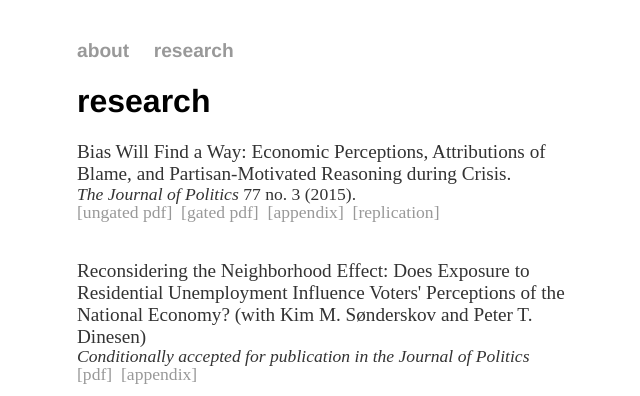
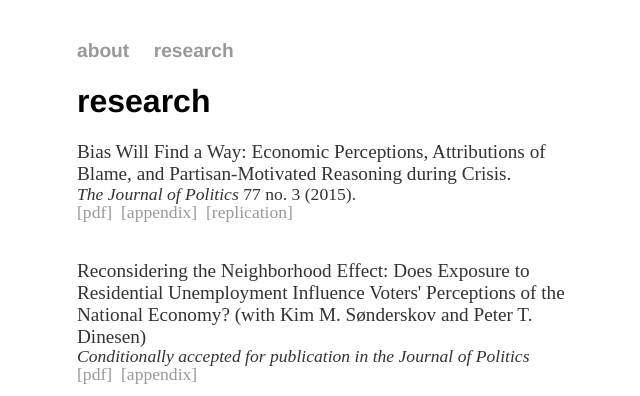
Before and after one commit to mbisgaard/mbisgaard.github.io, a Jekyll site: the page built from research/index.html, in a window 1280 px wide. Shown: the top 396 px of the page, without its empty margins (307-947 px from the left). Built offline with Jekyll 4.4.1, drawn with Linux system fonts in a browser that asks for light colours.

Commit message:
Update index.html

```diff
--- a/research/index.html
+++ b/research/index.html
@@ -7,9 +7,8 @@
 
 	<pentry>Bias Will Find a Way: Economic Perceptions, Attributions of Blame, and Partisan-Motivated Reasoning during Crisis.</pentry>
 	<p1><br><i>The Journal of Politics</i> 77 no. 3 (2015).
-	<br><a href="https://www.dropbox.com/s/9evclz1cfxld75f/econ-partisan-bias-MBC.pdf?dl=0">[ungated pdf]
-	&nbsp;<a href="http://www.jstor.org/stable/10.1086/681591">[gated pdf]</a>
-	&nbsp;<a href="https://www.dropbox.com/s/16g3y7lgwp2xcav/econ-partisan-bias-MBC-APPENDIX.pdf?dl=0">[appendix]</a>
+	<br><a href="http://www.jstor.org/stable/10.1086/681591">[pdf]</a>
+	&nbsp;<a href="http://www.jstor.org/stable/suppl/10.1086/681591/suppl_file/140619Appendix.pdf">[appendix]</a>
 	&nbsp;<a href="https://thedata.harvard.edu/dvn/dv/jop/faces/study/StudyPage.xhtml?globalId=doi:10.7910/DVN/29379&studyListingIndex=0_ad3355ece9f2b4f3a1b6f61a572f">[replication]</a></p1><br>
 
 
```
